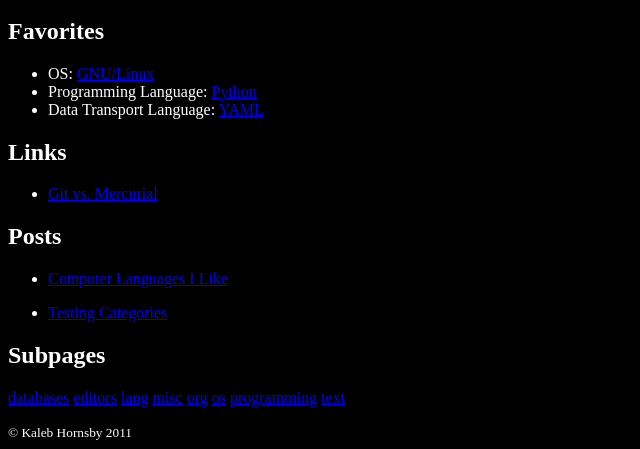
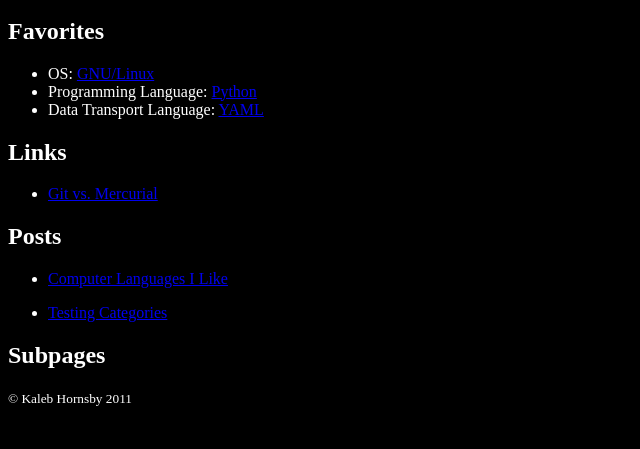
Before and after one commit to kaleb/kaleb.github.com, a Jekyll site: the page built from comp/index.md, in a window 1280 px wide. Shown: the part 470-919 px from the top of the page, without its empty margins (0-640 px from the left). Built offline with Jekyll 4.4.1, drawn with Linux system fonts in a browser that asks for light colours.

Commit message:
Edited comp/index.md via GitHub

```diff
--- a/comp/index.md
+++ b/comp/index.md
@@ -33,11 +34,6 @@ Posts
 Subpages
 --------------
 
-<a href="databases/">databases</a>
-<a href="editors/">editors</a>
-<a href="lang/">lang</a>
-<a href="misc/">misc</a>
-<a href="org/">org</a>
-<a href="os/">os</a>
-<a href="programming/">programming</a>
-<a href="text/">text</a>
+{% for subpage in subpages%}
+- [subpage](subpage)
+{% endfor %}
```
Also changed, not shown: other parts of comp/index.md (+1 -0 lines).
